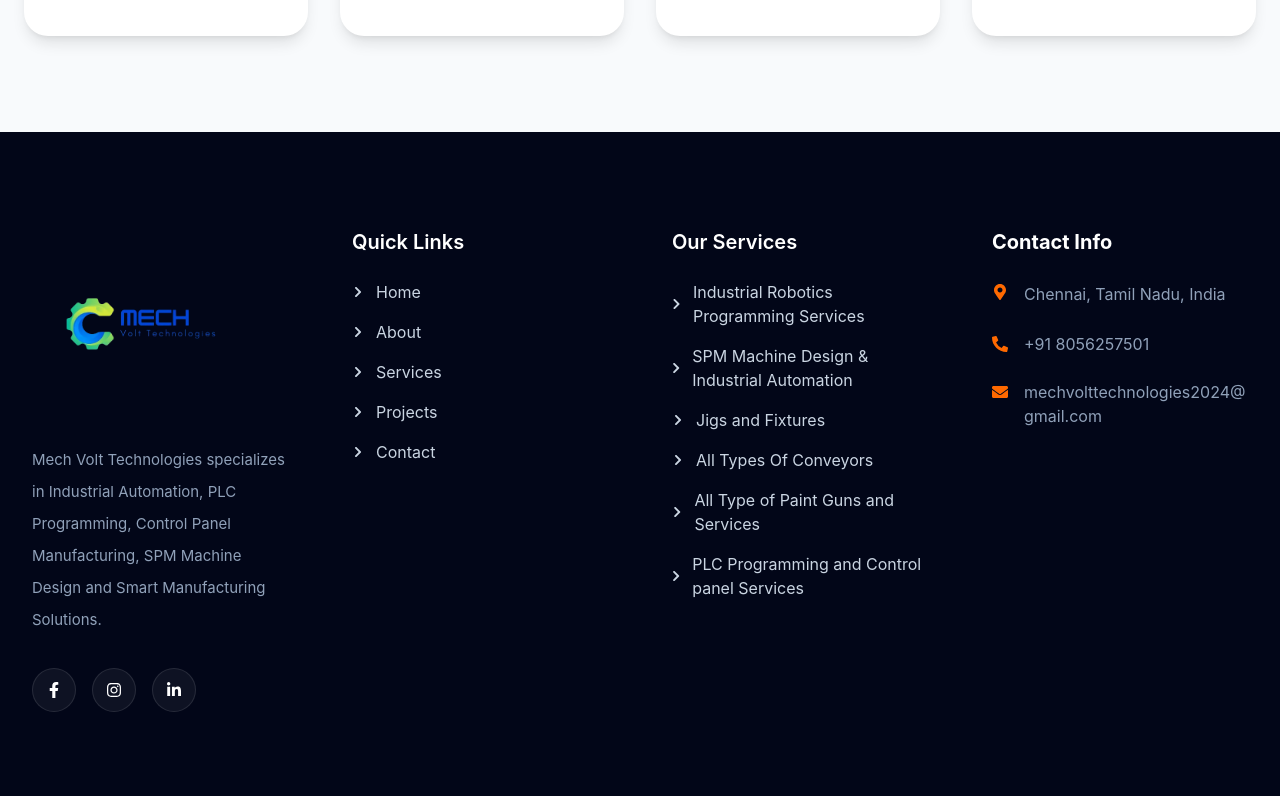
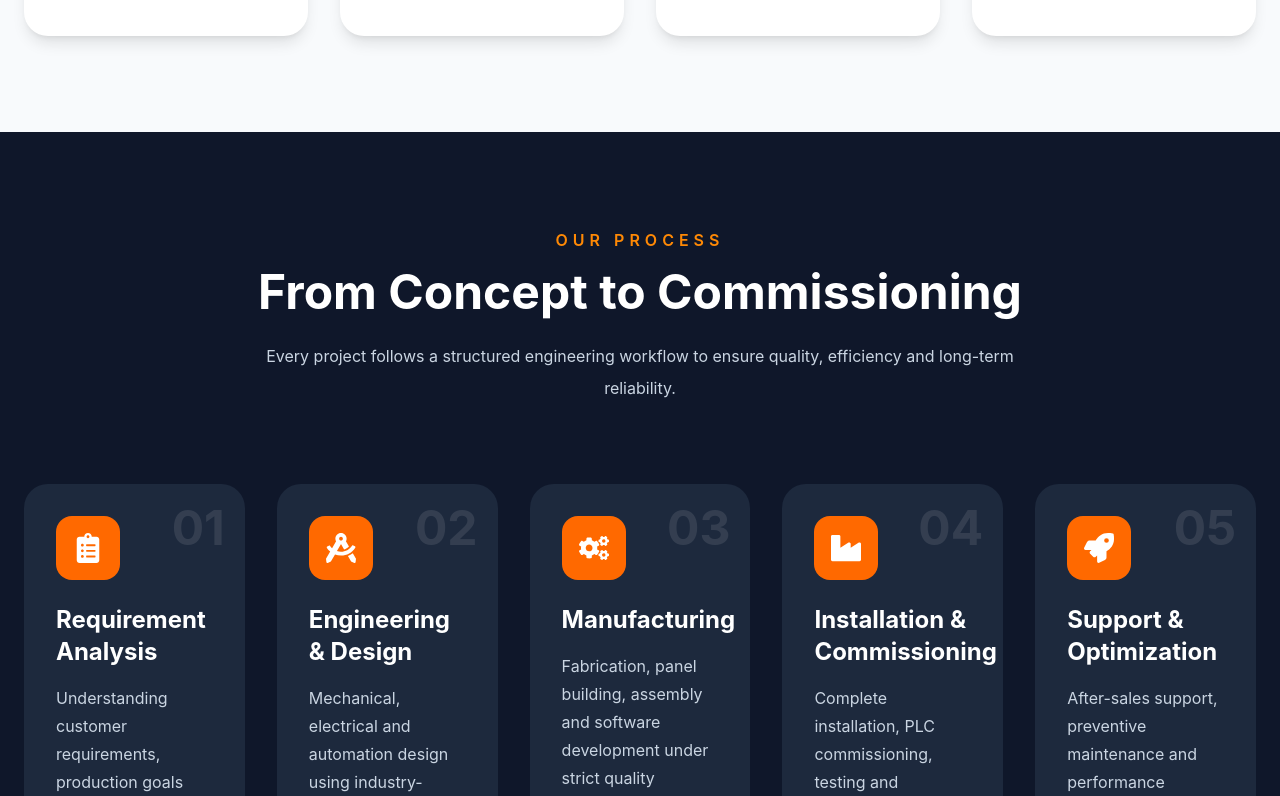
Before and after one commit to hariharan-30/mech-volt-technologies, a React (Vite) app: page /services in a window 1280 px wide. Shown: the part 2944-3740 px from the top of the page. Built offline with nearby package versions, Linux system fonts and the light colour scheme.

Commit message:
work process add

```diff
--- a/src/pages/Services.jsx
+++ b/src/pages/Services.jsx
@@ -27,7 +27,7 @@ const Services = () => {
       <SPMService />
       {/* <ControlPanel /> */}
       {/* <Industries /> */}
-      {/* <WorkProcess /> */}
+      <WorkProcess />
       {/* <FAQ /> */}
       {/* <ServiceCTA /> */}
       {/* <Contact /> */}
```
